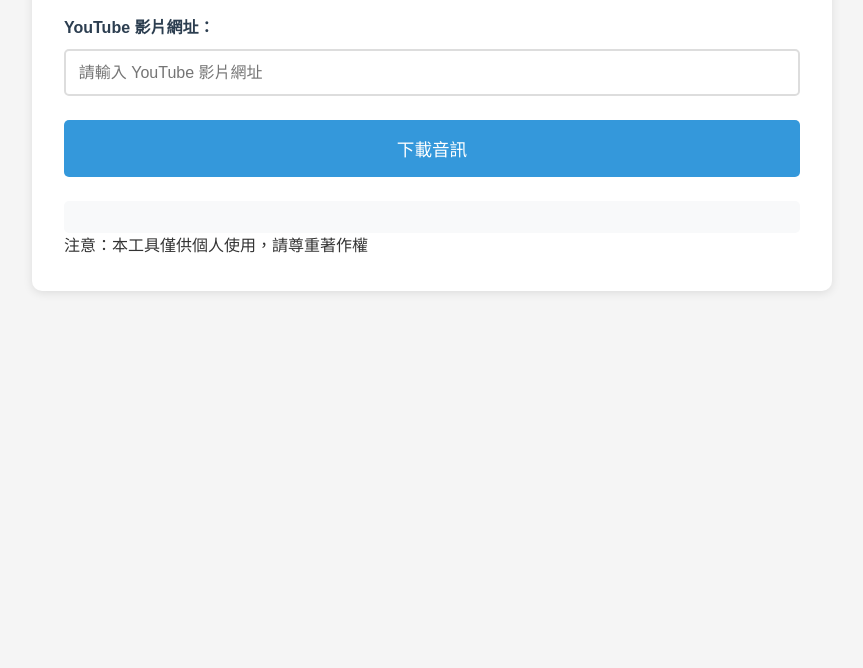
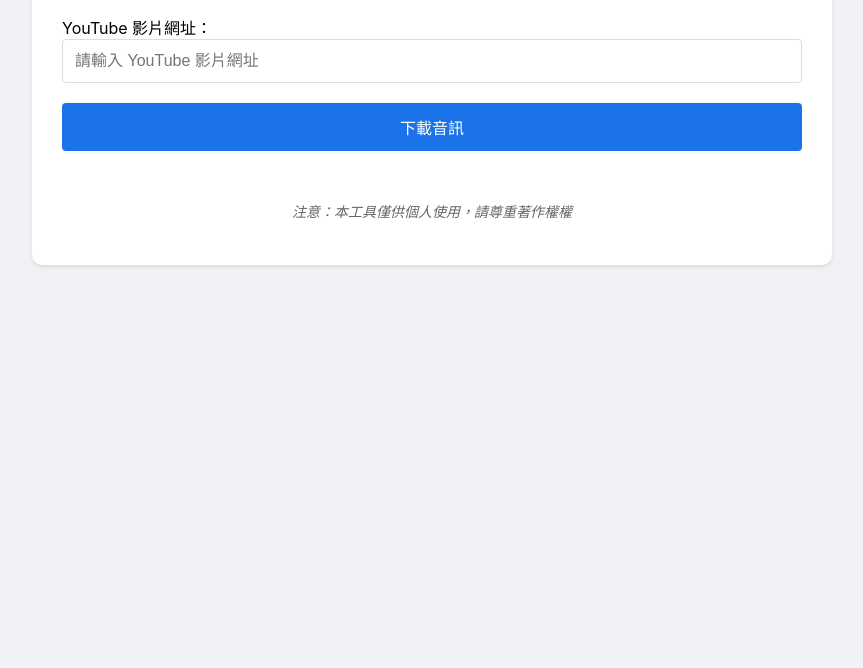
Before and after one commit to peter122701/youtube-mp3-downloader, a website: page index.html in a window 1280 px wide. Shown: the part 132-800 px from the top of the page, without its empty margins (208-1071 px from the left). Drawn offline with Linux system fonts and the light colour scheme.

Commit message:
修正部署配置和文件結構

```diff
--- a/index.html
+++ b/index.html
@@ -4,23 +4,82 @@
     <meta charset="UTF-8">
     <meta name="viewport" content="width=device-width, initial-scale=1.0">
     <title>YouTube 音訊下載器</title>
-    <link rel="stylesheet" href="styles.css">
+    <style>
+        body {
+            font-family: -apple-system, BlinkMacSystemFont, 'Segoe UI', Roboto, 'Helvetica Neue', Arial, sans-serif;
+            max-width: 800px;
+            margin: 0 auto;
+            padding: 20px;
+            background-color: #f0f2f5;
+        }
+        .container {
+            background-color: white;
+            padding: 30px;
+            border-radius: 10px;
+            box-shadow: 0 2px 4px rgba(0,0,0,0.1);
+        }
+        h1 {
+            color: #1a73e8;
+            text-align: center;
+            margin-bottom: 30px;
+        }
+        .input-group {
+            margin-bottom: 20px;
+        }
+        input[type="text"] {
+            width: 100%;
+            padding: 12px;
+            border: 1px solid #ddd;
+            border-radius: 4px;
+            font-size: 16px;
+            box-sizing: border-box;
+        }
+        button {
+            width: 100%;
+            padding: 12px;
+            background-color: #1a73e8;
+            color: white;
+            border: none;
+            border-radius: 4px;
+            font-size: 16px;
+            cursor: pointer;
+            transition: background-color 0.3s;
+        }
+        button:hover {
+            background-color: #1557b0;
+        }
+        button:disabled {
+            background-color: #ccc;
+            cursor: not-allowed;
+        }
+        #status {
+            text-align: center;
+            margin: 10px 0;
+            min-height: 20px;
+        }
+        #video-info {
+            margin-top: 20px;
+        }
+        .note {
+            font-size: 14px;
+            color: #666;
+            text-align: center;
+            margin-top: 20px;
+            font-style: italic;
+        }
+    </style>
 </head>
 <body>
     <div class="container">
         <h1>YouTube 音訊下載器</h1>
-        <div class="form-container">
-            <div class="input-group">
-                <label for="url">YouTube 影片網址：</label>
-                <input type="text" id="url" placeholder="請輸入 YouTube 影片網址">
-            </div>
-            <button id="downloadBtn" class="download-btn">下載音訊</button>
+        <div class="input-group">
+            <label for="url">YouTube 影片網址：</label>
+            <input type="text" id="url" placeholder="請輸入 YouTube 影片網址">
         </div>
-        <div id="status" class="status"></div>
-        <div id="video-info" class="video-info"></div>
-        <div class="footer">
-            <p>注意：本工具僅供個人使用，請尊重著作權</p>
-        </div>
+        <button id="downloadBtn">下載音訊</button>
+        <div id="status"></div>
+        <div id="video-info"></div>
+        <p class="note">注意：本工具僅供個人使用，請尊重著作權權</p>
     </div>
     <script src="script.js"></script>
 </body>
--- a/package.json
+++ b/package.json
@@ -4,9 +4,11 @@
   "description": "YouTube MP3 下載器網頁應用",
   "main": "index.js",
   "scripts": {
-    "build": "npm install"
+    "build": "echo 'No build required'"
   },
-  "dependencies": {},
+  "dependencies": {
+    "node-fetch": "^2.6.1"
+  },
   "engines": {
     "node": ">=16.0.0"
   }
```
Also changed, not shown: netlify.toml.
